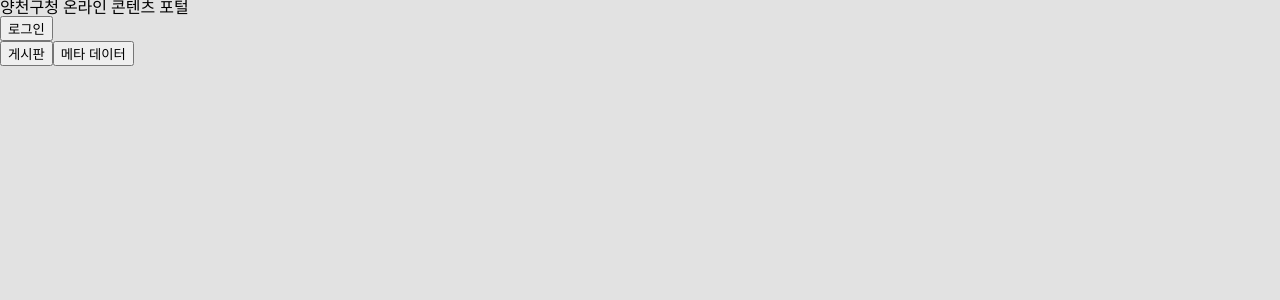
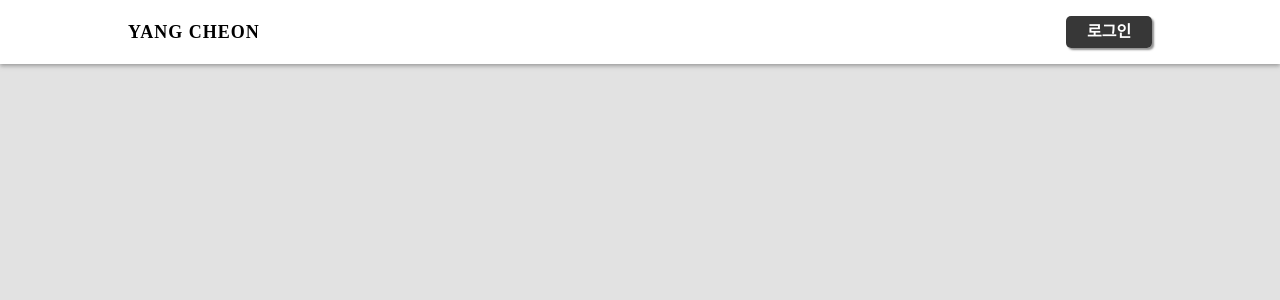
Before and after one commit to yang-chun-web/yangCheonFront, a React (Create React App) app: page / in a window 1280 px wide. Shown: the top 300 px of the page. Built offline with nearby package versions, Linux system fonts and the light colour scheme.

Commit message:
로그아웃 기능 구현

```diff
--- a/src/Routes/Home.js
+++ b/src/Routes/Home.js
@@ -1,18 +1,12 @@
 import { useNavigate } from "react-router-dom";
+import Header from "../components/Header";
 
 const Home = () => {
   const navigate = useNavigate();
   return (
-    <div>
-      <h1>양천구청 온라인 콘텐츠 포털</h1>
-      <div>
-        <button onClick={() => navigate("/user/login")}>로그인</button>
-      </div>
-      <div>
-        <button onClick={() => navigate("/board/list")}>게시판</button>
-        <button>메타 데이터</button>
-      </div>
-    </div>
+    <>
+      <Header />
+    </>
   );
 };
 
--- a/src/Routes/user/Login.js
+++ b/src/Routes/user/Login.js
@@ -57,12 +57,6 @@ const Login = () => {
         navigate("/");
       })
       .catch(() => alert("입력된 정보가 올바르지 않습니다"));
-    /*  login(data)
-      .then(() => {
-        active(() => true);
-        navigate("/");
-      })
-      .catch(() => navigate("/login")); */
   };
   return (
     <Block>
--- a/src/api.js
+++ b/src/api.js
@@ -3,3 +3,7 @@ import axios from "axios";
 export const login = async (userInfo) => {
   await axios.post("/user/user-login", userInfo);
 };
+
+export const logout = async () => {
+  await axios.get("user/logout");
+};
--- a/src/components/Header.js
+++ b/src/components/Header.js
@@ -1,11 +1,10 @@
 import { useRecoilState } from "recoil";
 import { access } from "../atom";
+import { AiOutlineEdit } from "react-icons/ai";
 import { logout } from "../api";
-import { AiOutlineEdit } from "react-icons/ai";
 
 import styled from "styled-components";
-import Button from "./common/Button";
-import mediaStyle from "../styles/mediaStyle";
+import { btnStyle, mediaStyle } from "../styles/common";
 import { Link } from "react-router-dom";
 
 const Block = styled.div`
@@ -42,13 +41,18 @@ const TopSpace = styled.div`
   height: 4rem;
 `;
 
+const Button = styled(Link)`
+  ${btnStyle}
+`;
+
 function Header() {
   const [activeUser, setActiveUser] = useRecoilState(access);
   const onLogoutClick = () => {
-    logout().then(() => {
+    logout().then(() => setActiveUser(() => false));
+    /* logout().then(() => {
       localStorage.clear();
       setActiveUser(() => false);
-    });
+    }); */
   };
   return (
     <>
@@ -66,7 +70,7 @@ function Header() {
                 <Button onClick={onLogoutClick}>로그아웃</Button>
               </>
             ) : (
-              <Button to={"/login"}>로그인</Button>
+              <Button to={"/user/login"}>로그인</Button>
             )}
           </div>
         </Wrapper>
--- a/src/index.js
+++ b/src/index.js
@@ -2,11 +2,14 @@ import React from "react";
 import ReactDOM from "react-dom/client";
 import App from "./App";
 import ResetCSS from "./styles/reset";
+import { RecoilRoot } from "recoil";
 
 const root = ReactDOM.createRoot(document.getElementById("root"));
 root.render(
   <React.StrictMode>
-    <ResetCSS />
-    <App />
+    <RecoilRoot>
+      <ResetCSS />
+      <App />
+    </RecoilRoot>
   </React.StrictMode>
 );
```
